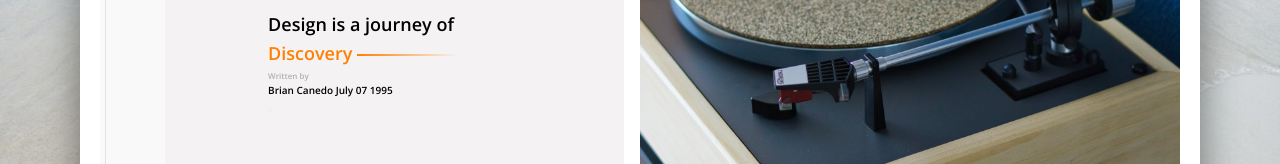
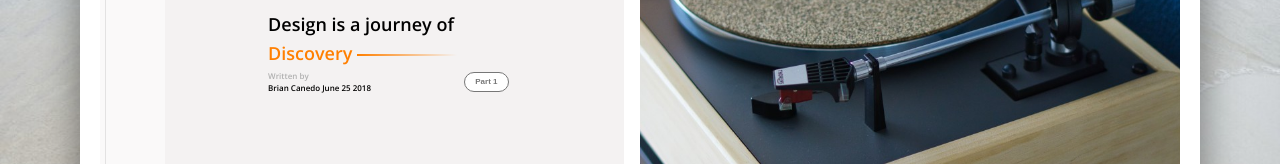
Before and after one commit to bcanedo4/SongAlbum, a website: page index.html in a window 1280 px wide. Shown: the part 298-462 px from the top of the page. Drawn offline with nearby package versions, Linux system fonts and the light colour scheme.

Commit message:
Styled artist info button

```diff
--- a/index.html
+++ b/index.html
@@ -58,10 +58,10 @@
                     <div class="artist__box">
                         <div class="artist__box--text">
                             <div class="artist__box--text--top">Written by</div>
-                            <div class="artist__box--text--bottom">Brian Canedo July 07 1995</div>
+                            <div class="artist__box--text--bottom">Brian Canedo June 25 2018</div>
                         </div>
 
-                        <button class="song__btn"></button>
+                        <button class="btn song__btn">Part 1</button>
                     </div>
                     <div class="play__btn"></div>
                 </div>
--- a/sass/components/_button.scss
+++ b/sass/components/_button.scss
@@ -0,0 +1,11 @@
+.btn {
+    &,
+    &:link,
+    &:visited {
+        text-decoration: none;
+        padding: 0 1rem;
+        display: inline-block;
+        border-radius: 10rem;
+        cursor: pointer;
+    }
+}
--- a/sass/layout/_song.scss
+++ b/sass/layout/_song.scss
@@ -27,18 +27,34 @@
             margin-bottom: .4rem;
         }
     }
+
+    &__btn {
+        font-size: $font-small;
+        border: 1px solid var(--color-grey-dark-2);
+        background-color: #fff;
+        color: var(--color-grey-dark-2);
+        font-weight: 600;
+        align-self: center;
+        line-height: 1.8rem;
+        margin-right: 1.2rem;
+    }
 }
 
 .artist__box {
+    display: flex;
+    margin-top: .2rem;
+    justify-content: space-between;
 
-    margin-top: .2rem;
+    &--text {
+        &--top {
+            color: var(--color-grey-dark-3);
+            font-size: $font-small;
+        }
 
-    &--text--top {
-        color: var(--color-grey-dark-3);
-        font-size: $font-small;
+        &--bottom {
+            font-size: $font-small;
+        }
     }
 
-    &--text--bottom {
 
-    }
 }
--- a/sass/main.scss
+++ b/sass/main.scss
@@ -4,6 +4,8 @@
 
 @import "base/base";
 
+@import "components/button";
+
 @import "layout/header";
 @import "layout/layout";
 @import "layout/sidebar";
```
Also changed, not shown: css/style.css.
